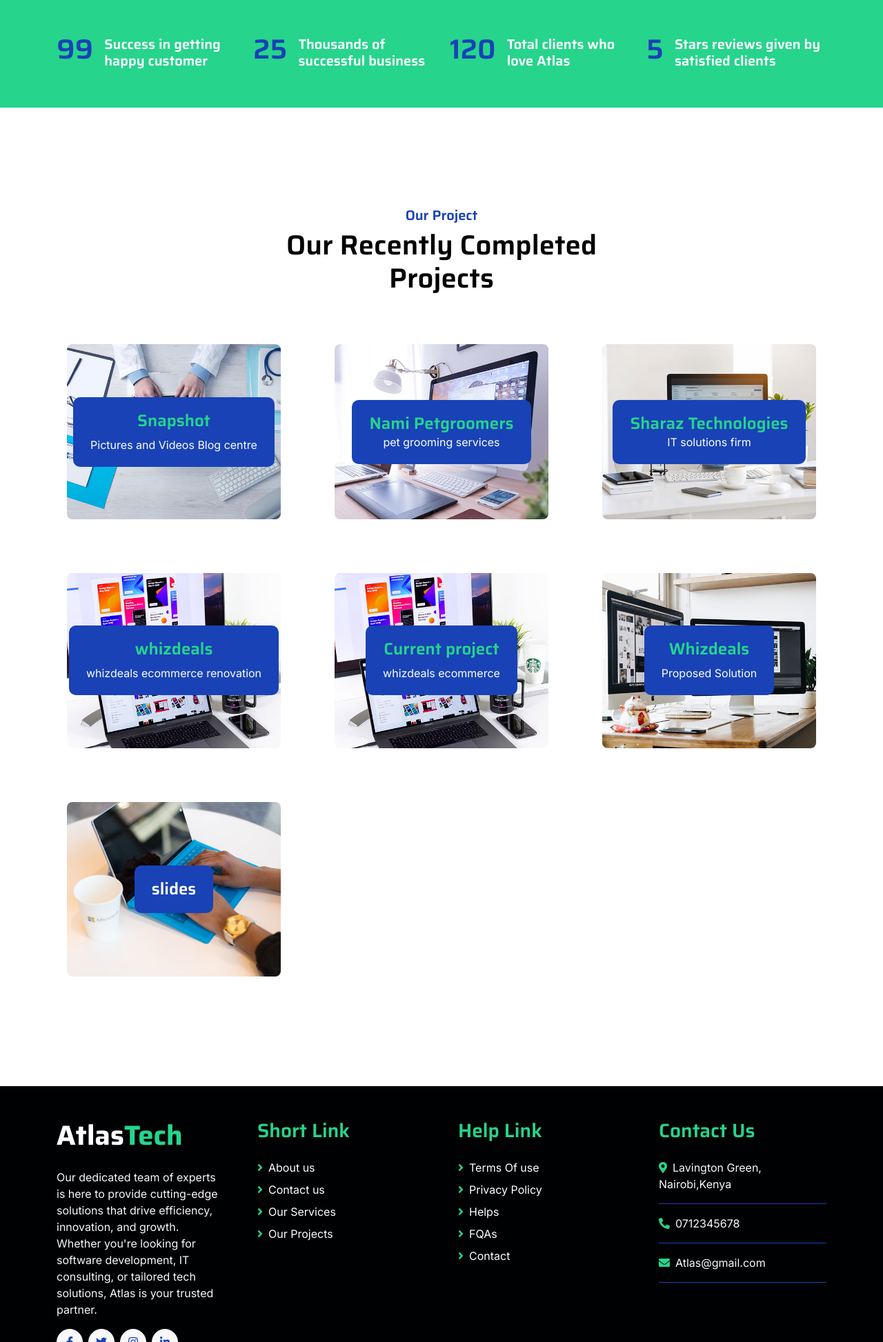
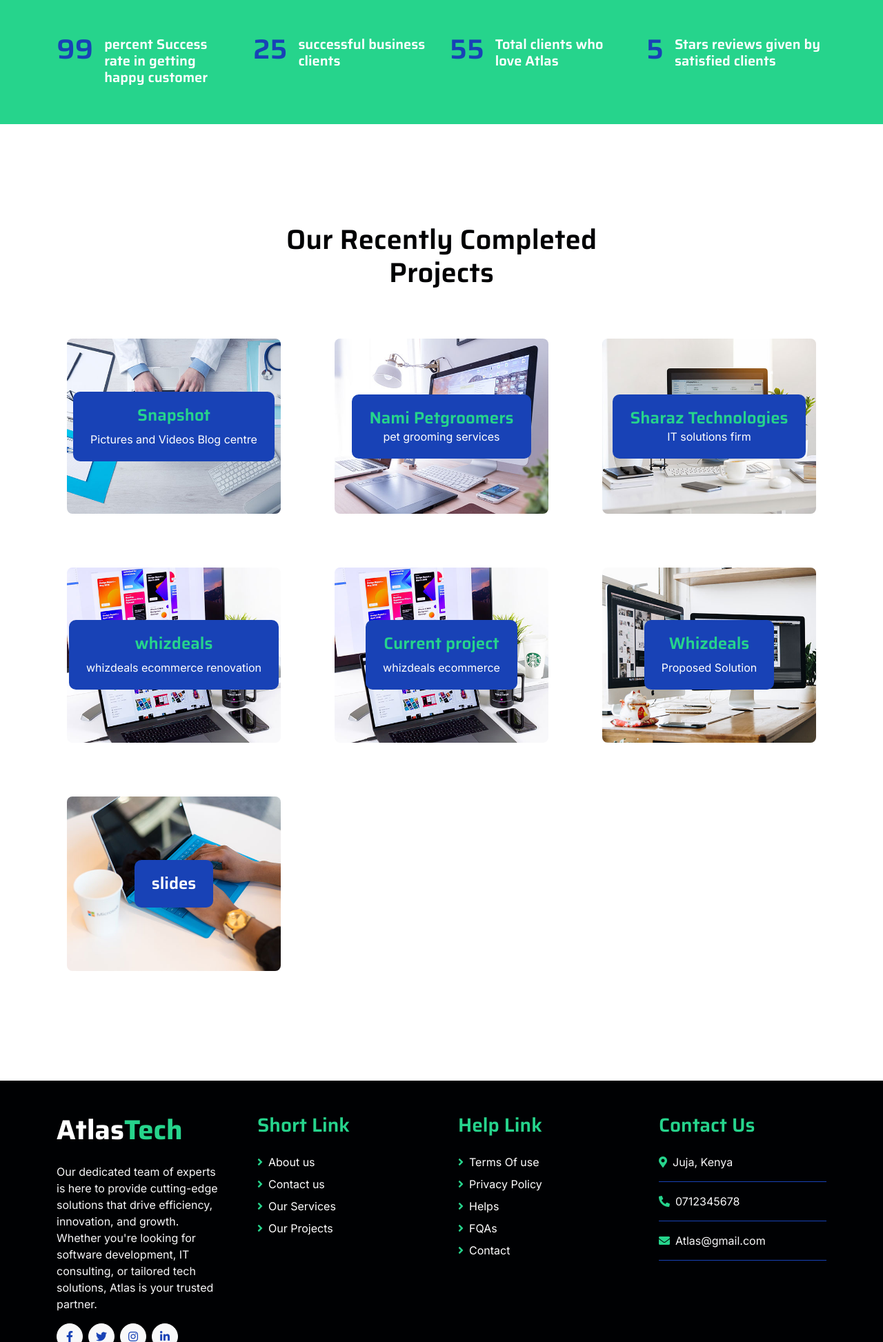
Before and after one commit to Ivan-mwaura/AtlasTech, a plain HTML site: page project.html in a window 1280 px wide. Shown: the part 395-2341 px from the top of the page at 69% size. Drawn offline with nearby package versions, Linux system fonts and the light colour scheme.

Commit message:
fourth commit

```diff
--- a/project.html
+++ b/project.html
@@ -105,18 +105,18 @@
                     <div class="col-lg-3 wow fadeIn" data-wow-delay=".1s">
                         <div class="d-flex counter">
                             <h1 class="me-3 text-primary counter-value">99</h1>
-                            <h5 class="text-white mt-1">Success in getting happy customer</h5>
+                            <h5 class="text-white mt-1"> percent Success rate in getting happy customer</h5>
                         </div>
                     </div>
                     <div class="col-lg-3 wow fadeIn" data-wow-delay=".3s">
                         <div class="d-flex counter">
                             <h1 class="me-3 text-primary counter-value">25</h1>
-                            <h5 class="text-white mt-1">Thousands of successful business</h5>
+                            <h5 class="text-white mt-1">successful business clients</h5>
                         </div>
                     </div>
                     <div class="col-lg-3 wow fadeIn" data-wow-delay=".5s">
                         <div class="d-flex counter">
-                            <h1 class="me-3 text-primary counter-value">120</h1>
+                            <h1 class="me-3 text-primary counter-value">55</h1>
                             <h5 class="text-white mt-1">Total clients who love Atlas</h5>
                         </div>
                     </div>
@@ -136,7 +136,7 @@
         <div class="container-fluid project py-5 my-5">
             <div class="container py-5">
                 <div class="text-center mx-auto pb-5 wow fadeIn" data-wow-delay=".3s" style="max-width: 600px;">
-                    <h5 class="text-primary">Our Project</h5>
+                    <!--<h5 class="text-primary">Our Project</h5>-->
                     <h1>Our Recently Completed Projects</h1>
                 </div>
                 <div class="row g-5">
@@ -285,7 +285,7 @@
                 <div class="col-lg-3 col-md-6">
                     <a href="#" class="h3 text-secondary">Contact Us</a>
                     <div class="text-white mt-4 d-flex flex-column contact-link">
-                        <a href="#" class="pb-3 text-light border-bottom border-primary"><i class="fas fa-map-marker-alt text-secondary me-2"></i>Lavington Green, Nairobi,Kenya</a>
+                        <a href="#" class="pb-3 text-light border-bottom border-primary"><i class="fas fa-map-marker-alt text-secondary me-2"></i>Juja,  Kenya</a>
                         <a href="#" class="py-3 text-light border-bottom border-primary"><i class="fas fa-phone-alt text-secondary me-2"></i>0712345678</a>
                         <a href="#" class="py-3 text-light border-bottom border-primary"><i class="fas fa-envelope text-secondary me-2"></i>Atlas@gmail.com</a>
                     </div>
```
Also changed, not shown: about.html (+2 -2 lines), contact.html (+1 -1 lines), index.html (+2 -2 lines), service.html (+2 -2 lines), team.html (+4 -2 lines).
